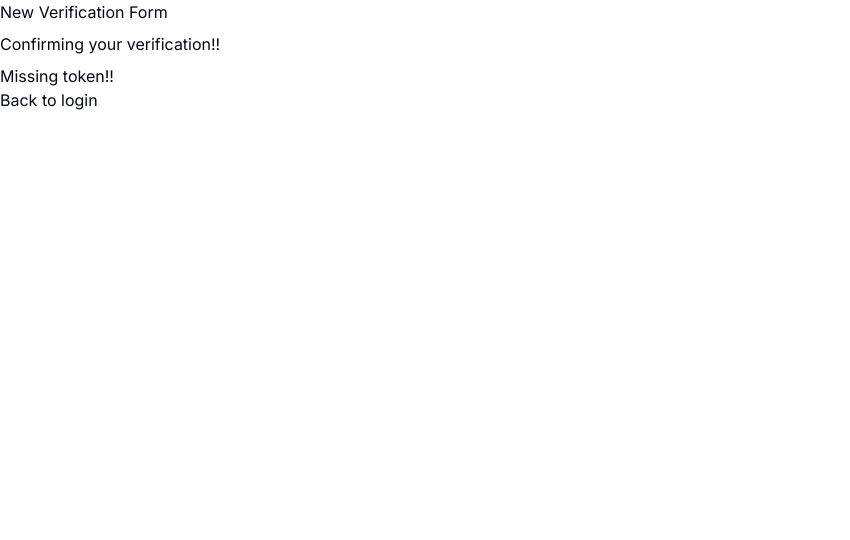
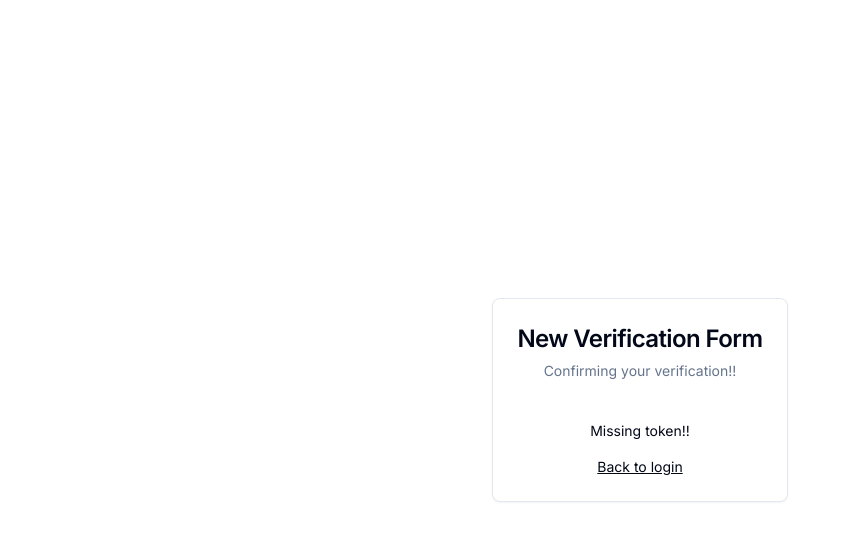
Before and after one commit to iraniangunner/NextAuth.js-v5, a Next.js app: page /auth/new-verification in a window 1280 px wide. Shown: the top 540 px of the page, without its empty margins (0-850 px from the left). Built offline with nearby package versions, Linux system fonts and the light colour scheme.

Commit message:
email verification ui changed!

```diff
--- a/components/auth/new-verification-form.tsx
+++ b/components/auth/new-verification-form.tsx
@@ -1,6 +1,12 @@
 "use client";
-
 import { newVerification } from "@/actions/new-verification";
+import {
+  Card,
+  CardContent,
+  CardDescription,
+  CardHeader,
+  CardTitle,
+} from "@/components/ui/card";
 import Link from "next/link";
 import { useSearchParams } from "next/navigation";
 import { useCallback, useEffect, useState } from "react";
@@ -15,7 +21,7 @@ export const NewVerificationForm = () => {
   const token = searchParams.get("token");
 
   const onSubmit = useCallback(() => {
-    if(success || error) return
+    if (success || error) return;
     if (!token) {
       setError("Missing token!!");
       return;
@@ -28,23 +34,33 @@ export const NewVerificationForm = () => {
       .catch(() => {
         setError("Something Went Wrong!!");
       });
-  }, [token , success , error]);
+  }, [token, success, error]);
 
   useEffect(() => {
     onSubmit();
   }, [onSubmit]);
   return (
-    <div>
-      <h1 className="mb-2">New Verification Form</h1>
-      <p className="mb-2">Confirming your verification!!</p>
+    <div className="flex flex-col items-center justify-center px-6 py-8 mx-auto md:h-screen lg:py-0">
+      <Card className="mx-auto max-w-sm">
+        <CardHeader>
+          <CardTitle className="text-2xl">New Verification Form</CardTitle>
+          <CardDescription className="text-center">
+            Confirming your verification!!
+          </CardDescription>
+        </CardHeader>
+        <CardContent>
+          <div className="mt-4 text-center text-sm">
+            {!success && !error ? <BeatLoader /> : ""}
+            <div>{!success && <p>{error}</p>}</div>
+          </div>
 
-      {/* <div className="flex w-full items-center justify-center p-8"> */}
-
-      {!success && !error ? <BeatLoader /> : ""}
-
-      <div>{!success && <p>{error}</p>}</div>
-      {/* </div> */}
-      <Link href="/auth/login">Back to login</Link>
+          <div className="mt-4 text-center text-sm">
+            <Link href="/auth/login" className="underline">
+              Back to login
+            </Link>
+          </div>
+        </CardContent>
+      </Card>
     </div>
   );
 };
--- a/components/ui/navbar.tsx
+++ b/components/ui/navbar.tsx
@@ -69,7 +69,9 @@ export default async function NavBar() {
               </span>
             </DropdownHeader>
             {/* <DropdownItem href="/dashboard">Dashboard</DropdownItem> */}
-            <DropdownItem href="/settings">Settings</DropdownItem>
+            <Link href="/settings">
+              <DropdownItem>Settings</DropdownItem>
+            </Link>
             <DropdownItem>Earnings</DropdownItem>
             <DropdownDivider />
             <LogoutButton />
```
